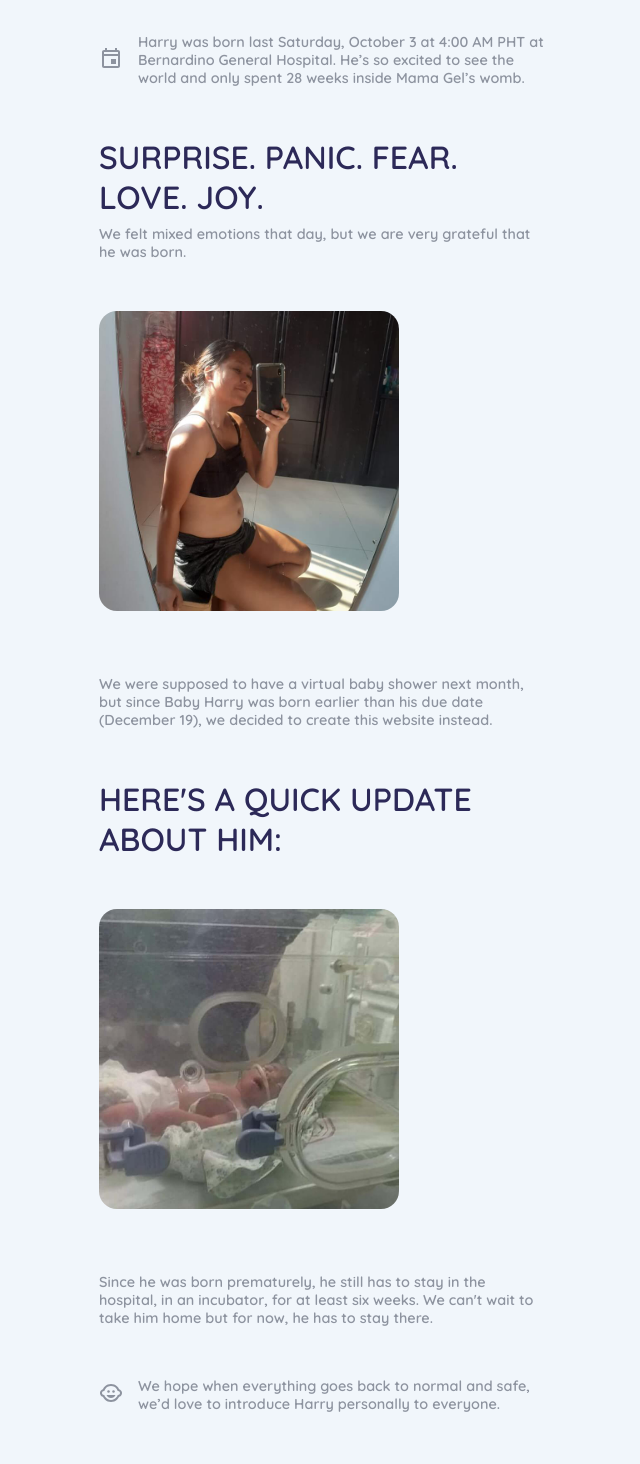
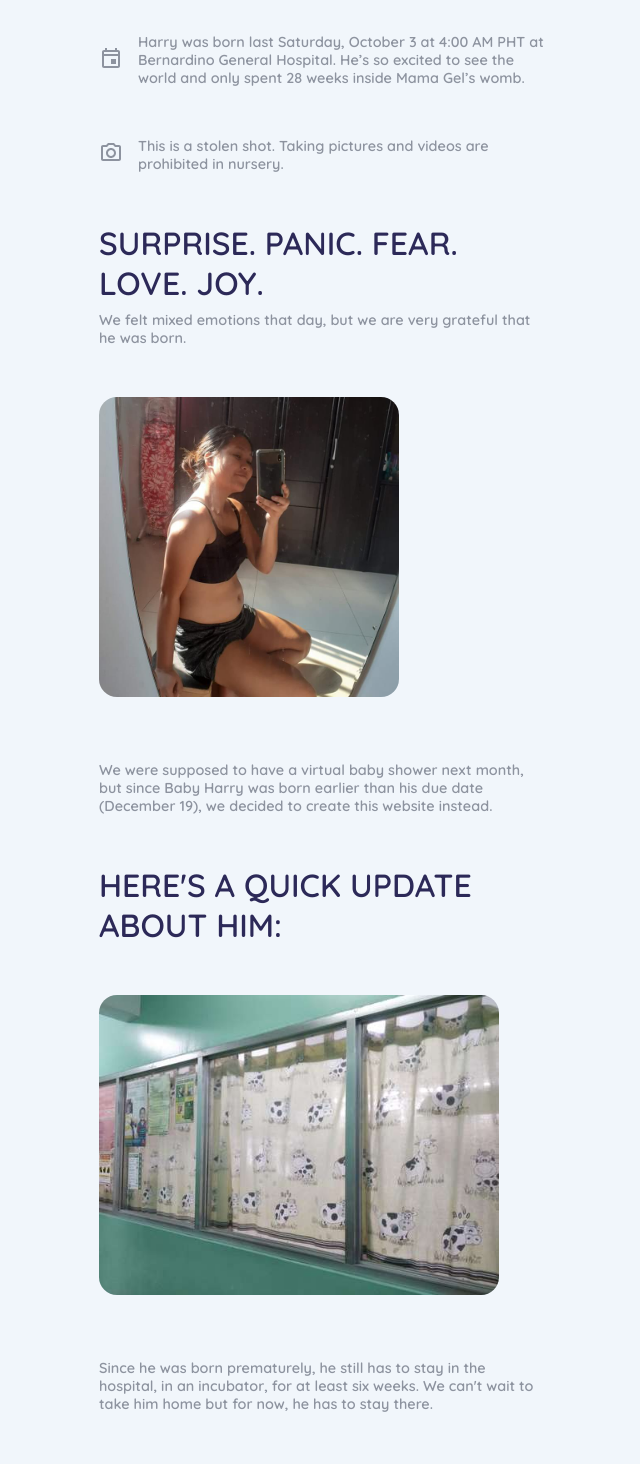
Before and after one commit to esculturajerome/babyshower, a React (Create React App) app: page / in a window 1280 px wide. Shown: the part 620-2084 px from the top of the page, without its empty margins (326-966 px from the left). Built offline with nearby package versions, Linux system fonts and the light colour scheme.

Commit message:
babyshower | Add photo desc

```diff
--- a/src/Screens/LandingScreen.js
+++ b/src/Screens/LandingScreen.js
@@ -21,7 +21,7 @@ import IconText from "../components/IconText";
 import CopyAddress from "../components/CopyAddress";
 import { Link } from "react-router-dom/cjs/react-router-dom.min";
 
-import ArrowRightAltOutlinedIcon from "@material-ui/icons/ArrowRightAltOutlined";
+import CameraAltOutlinedIcon from "@material-ui/icons/CameraAltOutlined";
 
 function LandingScreen() {
   const [{ userInfo, gifts }] = useStateValue();
@@ -34,6 +34,10 @@ function LandingScreen() {
           Icon={EventOutlinedIcon}
           text="Harry was born last Saturday, October 3 at 4:00 AM PHT at Bernardino General Hospital. He’s so excited to see the world and only spent 28 weeks inside Mama Gel’s womb."
         />
+        <IconText
+          Icon={CameraAltOutlinedIcon}
+          text="This is a stolen shot. Taking pictures and videos are prohibited in nursery."
+        />
         <Title
           title="Surprise. Panic. Fear. Love. Joy."
           caption="We felt mixed emotions that day, but we are very grateful that he was born."
@@ -45,7 +49,7 @@ function LandingScreen() {
 
         <Title title="Here's a quick update about him:" />
 
-        <Cards imageUrl={require("../images/babyharry.jpg")} />
+        <Cards imageUrl={require("../images/nursery.jpg")} />
 
         <Title caption="Since he was born prematurely, he still has to stay in the hospital, in an incubator, for at least six weeks. We can't wait to take him home but for now, he has to stay there." />
 
```
Also changed, not shown: src/images/nursery.jpg (added).
